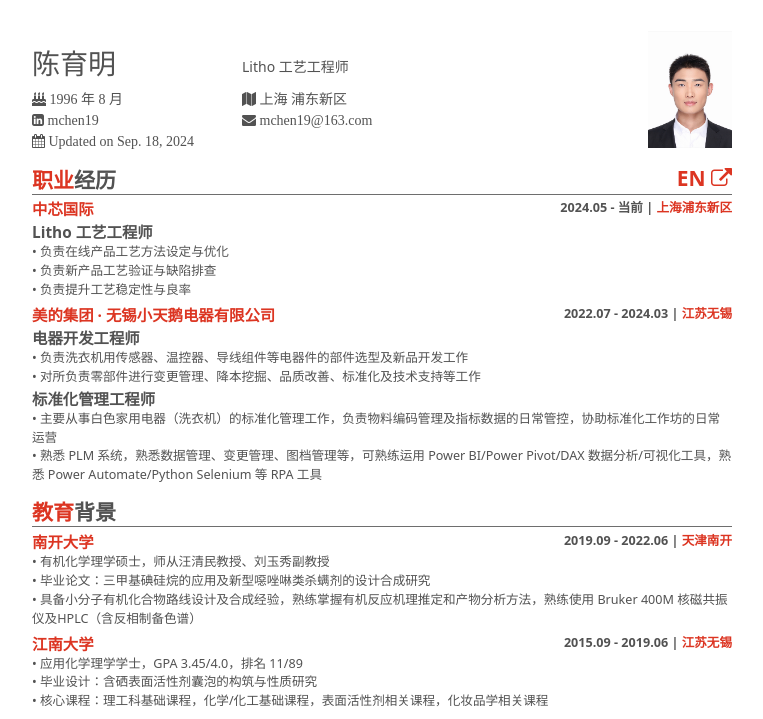
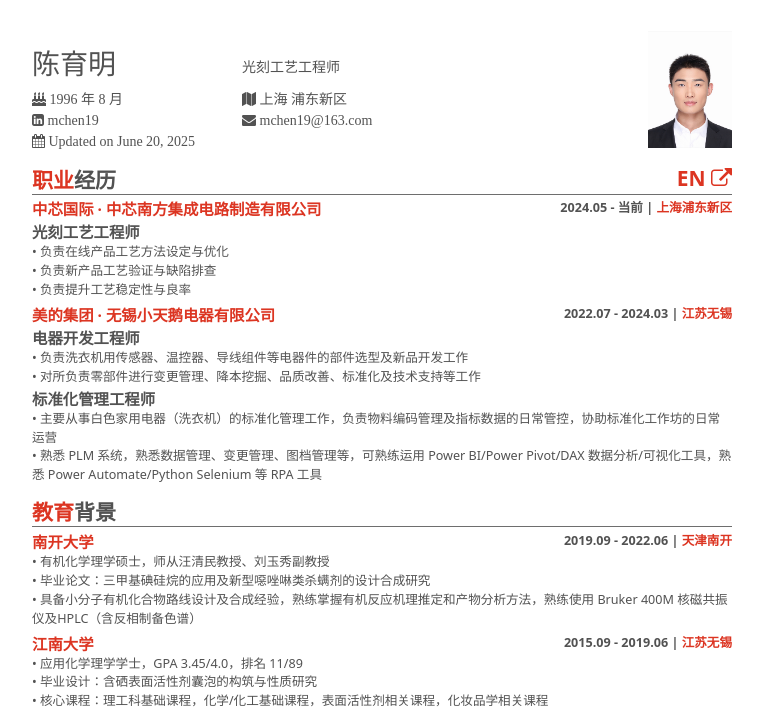
Before and after one commit to mchen19/resume, a plain HTML site: page index.html in a window 1280 px wide. Shown: the top 719 px of the page, without its empty margins (258-1021 px from the left). Drawn offline with Linux system fonts and the light colour scheme.

Commit message:
Update index.html
annual update

```diff
--- a/index.html
+++ b/index.html
@@ -25,7 +25,7 @@
       <header>
         <div class="name-wrapper">
           <div id="fullname" class="title">陈育明</div>
-          <div id="jobtitle" class="sub-title">Litho 工艺工程师</div>
+          <div id="jobtitle" class="sub-title">光刻工艺工程师</div>
         </div>
         <div id="contact" class="contact">
           <div class="contact-item">
@@ -46,7 +46,7 @@
             <i class="fa fa-envelope" aria-hidden="true"> mchen19@163.com</i>
           </div>
           <div class="contact-item">
-            <i class="fa fa-calendar" aria-hidden="true"> Updated on Sep. 18, 2024</i>
+            <i class="fa fa-calendar" aria-hidden="true"> Updated on June 20, 2025</i>
           </div>
         </div>
         <div class="portrait">
@@ -63,14 +63,13 @@
         <div class="section-content">
           <div class="block">
             <div class="block-title">
-              <font color="#DC3522">中芯国际 </font>
-                <!-- · <a href="https://www.smics.com/">中芯南方集成电路制造有限公司</a> </font> -->
+              <font color="#DC3522">中芯国际 · <a href="https://www.smics.com/">中芯南方集成电路制造有限公司</a> </font>
             </div>
             <div class="block-subtitle">
               2024.05 - 当前 | <font color="#DC3522">上海浦东新区</font>
             </div>
             <div class="block-title">
-              Litho 工艺工程师
+              光刻工艺工程师
             </div>
             <div class="block-content">
               • 负责在线产品工艺方法设定与优化 <br>
@@ -267,7 +266,7 @@
     </div>
 
     <footer>
-      © 2022-2024 Michael Chen <i class="fa fa-heart aria-hidden="true></i> 使用 <a target="_blank" rel="noopener" href="https://github.com/mtics/hexo-mtics-resume">Mtics Resume</a> 主题<span class="print"> (<a href="javascript:window.print()">PDF</a>) </span>
+      © 2022-2025 Yu-Ming Chen <i class="fa fa-heart aria-hidden="true></i> 使用 <a target="_blank" rel="noopener" href="https://github.com/mtics/hexo-mtics-resume">Mtics Resume</a> 主题<span class="print"> (<a href="javascript:window.print()">PDF</a>) </span>
     </footer>
   </body>
 </html>
```
